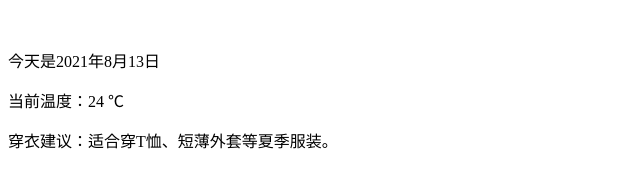
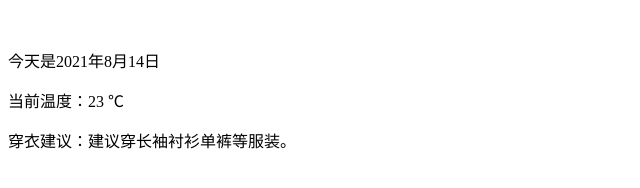
Before and after one commit to wjdnb/github-actions-weather-bot, a website: page index.html in a window 1280 px wide. Shown: the whole page, without its empty margins (0-640 px from the left). Drawn offline with Linux system fonts and the light colour scheme.

Commit message:
Deploying to gh-pages from @ Hgwxxdd/github-actions-weather-bot@aea2429bd86be5c978f74d9576fbf4d511fc1861 🚀

```diff
--- a/index.html
+++ b/index.html
@@ -4,8 +4,8 @@
   　　<meta http-equiv="Content-Type" content="text/html; charset=utf-8">
   　</head>
     <body>
-      <p>今天是2021年8月13日</p>
-      <p>当前温度：24 ℃</p>
-      <p>穿衣建议：适合穿T恤、短薄外套等夏季服装。</p>
+      <p>今天是2021年8月14日</p>
+      <p>当前温度：23 ℃</p>
+      <p>穿衣建议：建议穿长袖衬衫单裤等服装。</p>
     </body>
   </html>
```
